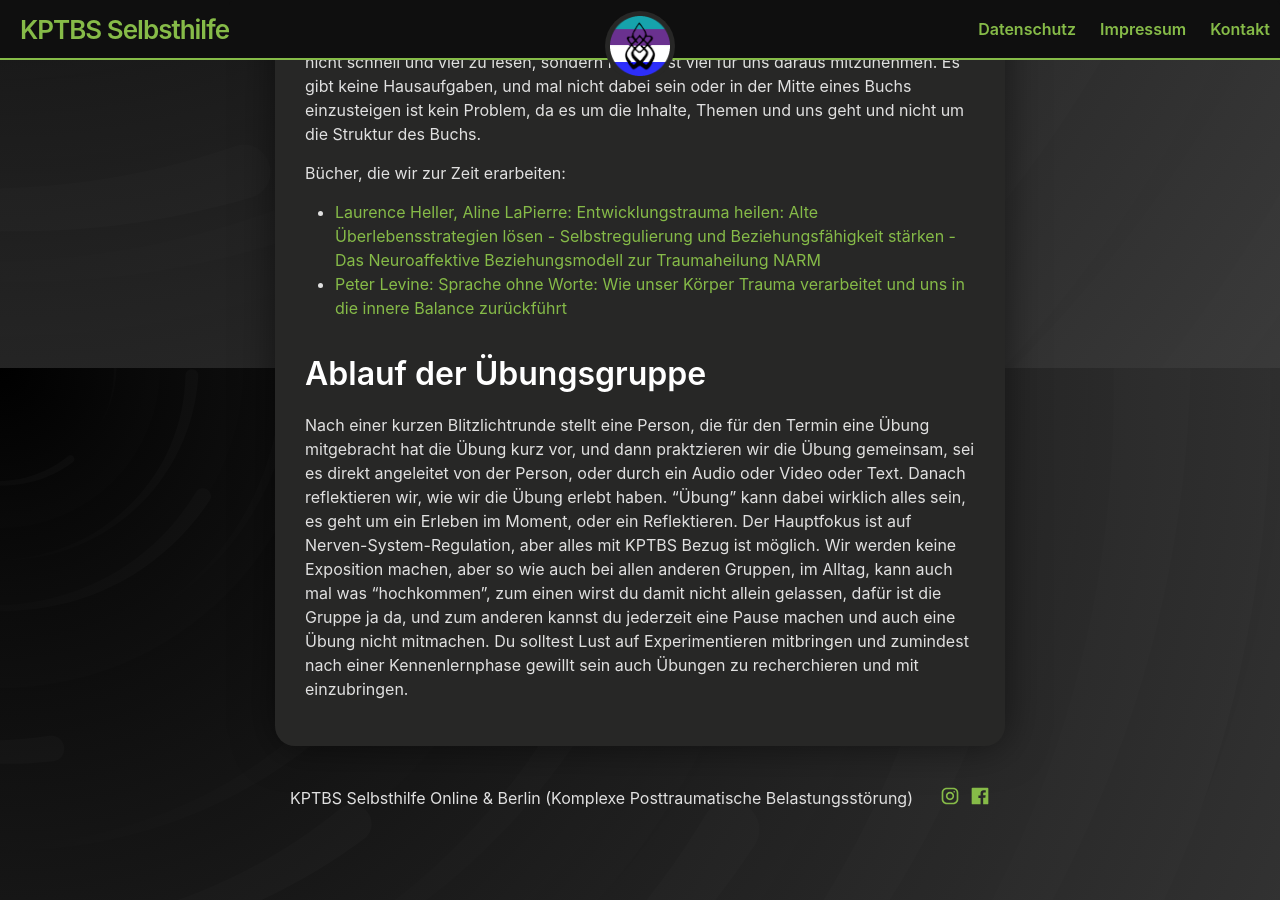
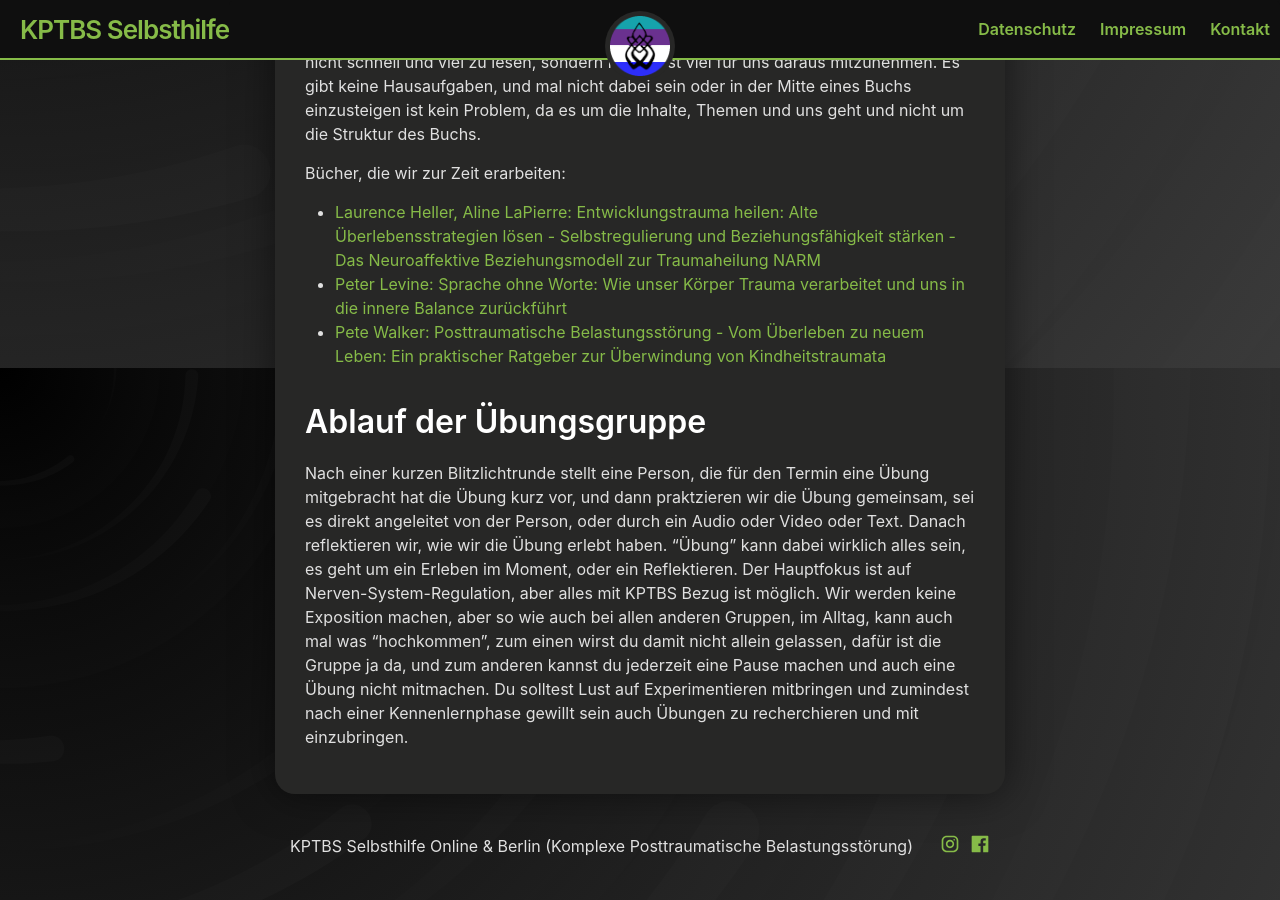
Before and after one commit to 3xz/k-ptbs, a Jekyll site: the page built from _posts/2023-07-12-ablauf.md, in a window 1280 px wide and 900 px high, scrolled down 592 px. Built offline with Jekyll 4.4.1, drawn with Linux system fonts in a browser that asks for light colours.

Commit message:
pete walker

```diff
--- a/_posts/2023-07-12-ablauf.md
+++ b/_posts/2023-07-12-ablauf.md
@@ -12,6 +12,7 @@ Bücher, die wir zur Zeit erarbeiten:
 
 - [Laurence Heller, Aline LaPierre: Entwicklungstrauma heilen: Alte Überlebensstrategien lösen - Selbstregulierung und Beziehungsfähigkeit stärken - Das Neuroaffektive Beziehungsmodell zur Traumaheilung NARM](https://www.amazon.de/dp/3466309220/)
 - [Peter Levine: Sprache ohne Worte: Wie unser Körper Trauma verarbeitet und uns in die innere Balance zurückführt](https://www.amazon.de/dp/3466309182/)
+- [Pete Walker: Posttraumatische Belastungsstörung - Vom Überleben zu neuem Leben: Ein praktischer Ratgeber zur Überwindung von Kindheitstraumata](https://www.amazon.de/dp/3962570756/)
 
 ## Ablauf der Übungsgruppe
 Nach einer kurzen Blitzlichtrunde stellt eine Person, die für den Termin eine Übung mitgebracht hat die Übung kurz vor, und dann praktzieren wir die Übung gemeinsam, sei es direkt angeleitet von der Person, oder durch ein Audio oder Video oder Text. Danach reflektieren wir, wie wir die Übung erlebt haben. "Übung" kann dabei wirklich alles sein, es geht um ein Erleben im Moment, oder ein Reflektieren. Der Hauptfokus ist auf Nerven-System-Regulation, aber alles mit KPTBS Bezug ist möglich. Wir werden keine Exposition machen, aber so wie auch bei allen anderen Gruppen, im Alltag, kann auch mal was "hochkommen", zum einen wirst du damit nicht allein gelassen, dafür ist die Gruppe ja da, und zum anderen kannst du jederzeit eine Pause machen und auch eine Übung nicht mitmachen. Du solltest Lust auf Experimentieren mitbringen und zumindest nach einer Kennenlernphase gewillt sein auch Übungen zu recherchieren und mit einzubringen.
```
